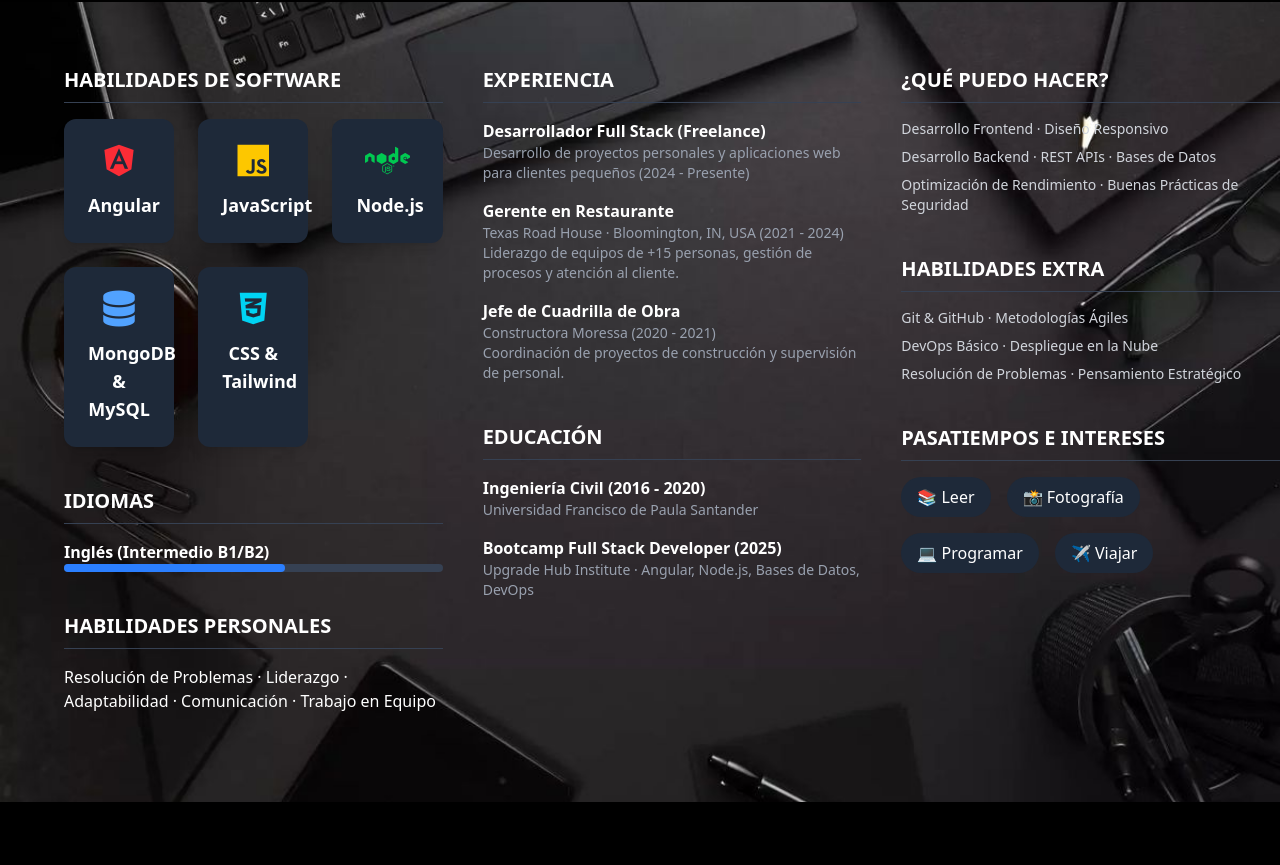
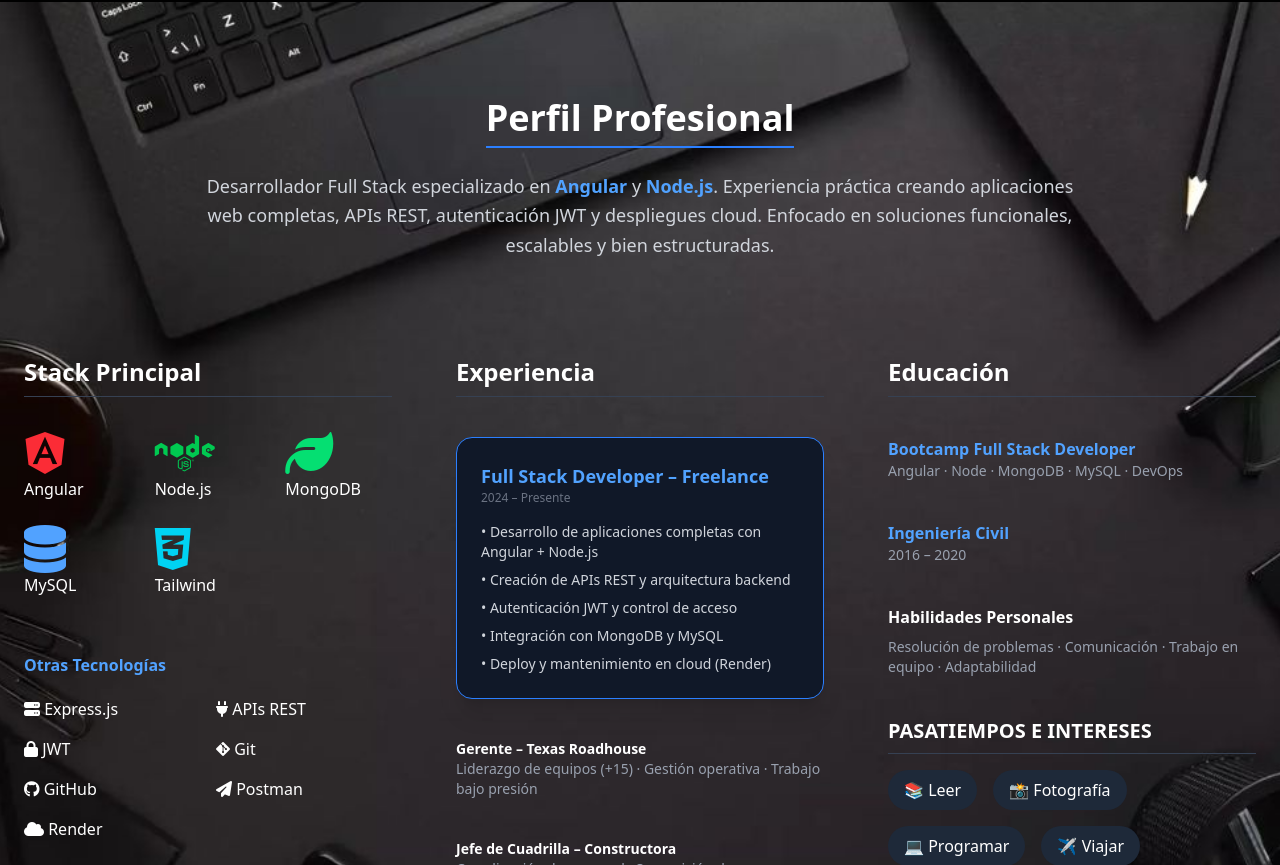
Before and after one commit to diiegodm/portafolio, an Angular app: page / in a window 1280 px wide. Shown: the part 1315-2180 px from the top of the page. Built offline with nearby package versions, Linux system fonts and the light colour scheme.

Commit message:
reajustes e too

```diff
--- a/src/app/components/resume/resume.component.html
+++ b/src/app/components/resume/resume.component.html
@@ -1,137 +1,179 @@
-<!-- ===================== RESUME ANIMADO ===================== -->
+<!-- ===================== RESUME PRO ===================== -->
 <section id="resume"
-  class="bg-black text-white py-16 px-8 relative min-h-screen bg-cover bg-center"
-  style="background-image: url('../../../assets/imagenes/fondo5.jpg');">
+  class="relative bg-black text-white py-24 px-6 overflow-hidden bg-cover bg-center"
+  style="background-image: url('/assets/imagenes/fondo5.jpg');">
 
-  <div class="max-w-7xl mx-auto grid grid-cols-1 md:grid-cols-3 gap-10">
+  <!-- overlay para legibilidad -->
+  <div class="absolute inset-0 "></div>
 
-    <!-- ===================== COLUMNA IZQUIERDA ===================== -->
-    <div class="space-y-10 opacity-0 transform translate-x-8 animate-fade-slide-left">
+  <div class="relative max-w-7xl mx-auto space-y-24 z-10">
 
-      <!-- Habilidades de Software -->
+    <!-- ================================================= -->
+    <!-- PERFIL PROFESIONAL -->
+    <!-- ================================================= -->
+    <div class=" animate-fade-up text-center max-w-4xl mx-auto">
+
+      <h2 class="text-4xl font-bold mb-6 border-b-2 border-blue-500 inline-block pb-2">
+        Perfil Profesional
+      </h2>
+
+      <p class="text-gray-300 text-lg leading-relaxed">
+        Desarrollador Full Stack especializado en
+        <span class="text-blue-400 font-semibold">Angular</span> y
+        <span class="text-blue-400 font-semibold">Node.js</span>.
+        Experiencia práctica creando aplicaciones web completas, APIs REST,
+        autenticación JWT y despliegues cloud. Enfocado en soluciones
+        funcionales, escalables y bien estructuradas.
+      </p>
+    </div>
+
+
+    <!-- ================================================= -->
+    <!-- GRID PRINCIPAL -->
+    <!-- ================================================= -->
+    <div class="grid grid-cols-1 lg:grid-cols-3 gap-16">
+
+      <!-- ================================================= -->
+      <!-- STACK TECNOLÓGICO -->
+      <!-- ================================================= -->
+      <div class="space-y-14  animate-fade-left">
+
+        <!-- STACK PRINCIPAL -->
         <div>
-        <h3 class="text-xl font-bold border-b border-gray-700 pb-2 mb-4">HABILIDADES DE SOFTWARE</h3>
+          <h3 class="text-2xl font-bold border-b border-gray-700 pb-2 mb-8">
+            Stack Principal
+          </h3>
+
           <div class="grid grid-cols-2 sm:grid-cols-3 gap-6">
 
-          <!-- Angular -->
-          <div class="bg-gray-800 p-6 rounded-xl shadow-lg hover:scale-105 transition-transform duration-300">
-            <div class="text-red-500 text-4xl mb-3 flex justify-center">
-              <i class="fab fa-angular"></i>
-            </div>
-            <h3 class="text-lg font-semibold text-center">Angular</h3>
+            <div class="main-skill">
+              <i class="fab fa-angular text-red-500 text-5xl"></i>
+              <p>Angular</p>
             </div>
 
-          <!-- JavaScript -->
-          <div class="bg-gray-800 p-6 rounded-xl shadow-lg hover:scale-105 transition-transform duration-300">
-            <div class="text-yellow-400 text-4xl mb-3 flex justify-center">
-              <i class="fab fa-js"></i>
-            </div>
-            <h3 class="text-lg font-semibold text-center">JavaScript</h3>
+            <div class="main-skill">
+              <i class="fab fa-node text-green-500 text-5xl"></i>
+              <p>Node.js</p>
             </div>
 
-          <!-- Node.js -->
-          <div class="bg-gray-800 p-6 rounded-xl shadow-lg hover:scale-105 transition-transform duration-300">
-            <div class="text-green-500 text-4xl mb-3 flex justify-center">
-              <i class="fab fa-node"></i>
-            </div>
-            <h3 class="text-lg font-semibold text-center">Node.js</h3>
+            <div class="main-skill">
+              <i class="fas fa-leaf text-green-400 text-5xl"></i>
+              <p>MongoDB</p>
             </div>
 
-          <!-- MongoDB / MySQL -->
-          <div class="bg-gray-800 p-6 rounded-xl shadow-lg hover:scale-105 transition-transform duration-300">
-            <div class="text-blue-400 text-4xl mb-3 flex justify-center">
-              <i class="fas fa-database"></i>
-            </div>
-            <h3 class="text-lg font-semibold text-center">MongoDB & MySQL</h3>
+            <div class="main-skill">
+              <i class="fas fa-database text-blue-400 text-5xl"></i>
+              <p>MySQL</p>
             </div>
 
-          <!-- Tailwind -->
-          <div class="bg-gray-800 p-6 rounded-xl shadow-lg hover:scale-105 transition-transform duration-300">
-            <div class="text-cyan-400 text-4xl mb-3 flex justify-center">
-              <i class="fab fa-css3-alt"></i>
+            <div class="main-skill">
+              <i class="fab fa-css3-alt text-cyan-400 text-5xl"></i>
+              <p>Tailwind</p>
             </div>
-            <h3 class="text-lg font-semibold text-center">CSS & Tailwind</h3>
-          </div>
+
           </div>
         </div>
 
-      <!-- Idiomas -->
+
+        <!-- OTRAS TECNOLOGÍAS -->
         <div>
-        <h3 class="text-xl font-bold border-b border-gray-700 pb-2 mb-4">IDIOMAS</h3>
-        <div class="space-y-4">
+          <h4 class="text-blue-400 font-semibold mb-5">
+            Otras Tecnologías
+          </h4>
+
+          <div class="grid grid-cols-2 gap-4">
+
+            <div class="sub-skill"><i class="fas fa-server"></i> Express.js</div>
+            <div class="sub-skill"><i class="fas fa-plug"></i> APIs REST</div>
+            <div class="sub-skill"><i class="fas fa-lock"></i> JWT</div>
+            <div class="sub-skill"><i class="fab fa-git-alt"></i> Git</div>
+            <div class="sub-skill"><i class="fab fa-github"></i> GitHub</div>
+            <div class="sub-skill"><i class="fas fa-paper-plane"></i> Postman</div>
+            <div class="sub-skill"><i class="fas fa-cloud"></i> Render</div>
+
+          </div>
+
+          <!-- IDIOMAS -->
            <div>
-            <p class="font-semibold">Inglés (Intermedio B1/B2)</p>
+          <h4 class="text-blue-400 font-semibold mb-5 mt-5">Idiomas</h4>
+
+          <p class="text-gray-400">Español (Nativo)</p>
+          <p class="text-gray-400">Inglés (B1/B2 – lectura técnica)</p>
           <div class="w-full bg-gray-700 rounded-full h-2">
               <div class="bg-blue-500 h-2 rounded-full w-7/12"></div>
             </div>
         </div>
-        </div>
-      </div>
 
-      <!-- Habilidades Personales -->
-      <div>
-        <h3 class="text-xl font-bold border-b border-gray-700 pb-2 mb-4">HABILIDADES PERSONALES</h3>
-        <p>Resolución de Problemas · Liderazgo · Adaptabilidad · Comunicación · Trabajo en Equipo</p>
         </div>
 
       </div>
 
-    <!-- ===================== COLUMNA CENTRAL ===================== -->
-    <div class="space-y-10 opacity-0 transform translate-x-8 animate-fade-slide-up delay-200">
 
-      <!-- Experiencia -->
-      <div>
-        <h3 class="text-xl font-bold border-b border-gray-700 pb-2 mb-4">EXPERIENCIA</h3>
-        <ul class="space-y-4">
-          <li>
-            <p class="font-semibold">Desarrollador Full Stack (Freelance)</p>
-            <p class="text-sm text-gray-400">Desarrollo de proyectos personales y aplicaciones web para clientes pequeños (2024 - Presente)</p>
-          </li>
-          <li>
-            <p class="font-semibold">Gerente en Restaurante</p>
-            <p class="text-sm text-gray-400">Texas Road House · Bloomington, IN, USA (2021 - 2024)<br>
-              Liderazgo de equipos de +15 personas, gestión de procesos y atención al cliente.</p>
-          </li>
-          <li>
-            <p class="font-semibold">Jefe de Cuadrilla de Obra</p>
-            <p class="text-sm text-gray-400">Constructora Moressa (2020 - 2021)<br>
-              Coordinación de proyectos de construcción y supervisión de personal.</p>
-          </li>
+      <!-- ================================================= -->
+      <!-- EXPERIENCIA -->
+      <!-- ================================================= -->
+      <div class="space-y-10  animate-fade-up delay-200">
+
+        <h3 class="text-2xl font-bold border-b border-gray-700 pb-2">
+          Experiencia
+        </h3>
+
+        <!-- EXPERIENCIA TECH DESTACADA -->
+        <div class="bg-gray-900 border border-blue-500 rounded-2xl p-6 shadow-xl">
+
+          <p class="text-blue-400 font-semibold text-lg">
+            Full Stack Developer – Freelance
+          </p>
+
+          <p class="text-xs text-gray-500 mb-4">2024 – Presente</p>
+
+          <ul class="text-sm text-gray-300 space-y-2">
+            <li>• Desarrollo de aplicaciones completas con Angular + Node.js</li>
+            <li>• Creación de APIs REST y arquitectura backend</li>
+            <li>• Autenticación JWT y control de acceso</li>
+            <li>• Integración con MongoDB y MySQL</li>
+            <li>• Deploy y mantenimiento en cloud (Render)</li>
           </ul>
         </div>
 
-      <!-- Educación -->
-      <div>
-        <h3 class="text-xl font-bold border-b border-gray-700 pb-2 mb-4">EDUCACIÓN</h3>
-        <p class="font-semibold">Ingeniería Civil (2016 - 2020)</p>
-        <p class="text-sm text-gray-400">Universidad Francisco de Paula Santander</p>
-        <p class="font-semibold mt-4">Bootcamp Full Stack Developer (2025)</p>
-        <p class="text-sm text-gray-400">Upgrade Hub Institute · Angular, Node.js, Bases de Datos, DevOps</p>
+        <!-- EXPERIENCIA SECUNDARIA -->
+        <div class="text-gray-400 text-sm">
+          <p class="text-white font-semibold">Gerente – Texas Roadhouse</p>
+          Liderazgo de equipos (+15) · Gestión operativa · Trabajo bajo presión
+        </div>
+
+        <div class="text-gray-400 text-sm">
+          <p class="text-white font-semibold">Jefe de Cuadrilla – Constructora</p>
+          Coordinación de personal · Supervisión de procesos
         </div>
 
       </div>
 
-    <!-- ===================== COLUMNA DERECHA ===================== -->
-    <div class="space-y-10 opacity-0 transform translate-x-8 animate-fade-slide-right delay-400">
 
-      <!-- Qué puedo hacer -->
+      <!-- ================================================= -->
+      <!-- EDUCACIÓN + SOFT -->
+      <!-- ================================================= -->
+      <div class="space-y-10  animate-fade-right delay-400">
+
+        <h3 class="text-2xl font-bold border-b border-gray-700 pb-2">
+          Educación
+        </h3>
+
         <div>
-        <h3 class="text-xl font-bold border-b border-gray-700 pb-2 mb-4">¿QUÉ PUEDO HACER?</h3>
-        <ul class="space-y-2 text-sm text-gray-300">
-          <li>Desarrollo Frontend · Diseño Responsivo</li>
-          <li>Desarrollo Backend · REST APIs · Bases de Datos</li>
-          <li>Optimización de Rendimiento · Buenas Prácticas de Seguridad</li>
-        </ul>
+          <p class="text-blue-400 font-semibold">Bootcamp Full Stack Developer</p>
+          <p class="text-gray-400 text-sm">Angular · Node · MongoDB · MySQL · DevOps</p>
         </div>
 
-      <!-- Habilidades Extra -->
         <div>
-        <h3 class="text-xl font-bold border-b border-gray-700 pb-2 mb-4">HABILIDADES EXTRA</h3>
-        <ul class="space-y-2 text-sm text-gray-300">
-          <li>Git & GitHub · Metodologías Ágiles</li>
-          <li>DevOps Básico · Despliegue en la Nube</li>
-          <li>Resolución de Problemas · Pensamiento Estratégico</li>
-        </ul>
+          <p class="text-blue-400 font-semibold">Ingeniería Civil</p>
+          <p class="text-gray-400 text-sm">2016 – 2020</p>
+        </div>
+
+        <div>
+          <h4 class="font-semibold mb-2">Habilidades Personales</h4>
+          <p class="text-gray-400 text-sm">
+            Resolución de problemas · Comunicación · Trabajo en equipo · Adaptabilidad
+          </p>
         </div>
 
         <!-- Hobbies -->
@@ -145,32 +187,47 @@
         </div>
       </div>
 
+
       </div>
 
     </div>
+  </div>
 </section>
 
-<!-- ===================== ESTILOS ANIMACIONES ===================== -->
+
+
+<!-- ===================== ESTILOS + ANIMACIONES ===================== -->
 <style>
-@keyframes fadeSlideLeft {
-  0% { opacity: 0; transform: translateX(-2rem); }
-  100% { opacity: 1; transform: translateX(0); }
+.main-skill{
+  @apply bg-gray-900 rounded-2xl p-8 flex flex-col items-center justify-center
+  font-semibold shadow-lg border border-gray-800
+  hover:-translate-y-2 hover:shadow-2xl transition-all duration-300 gap-3;
 }
 
-@keyframes fadeSlideRight {
-  0% { opacity: 0; transform: translateX(2rem); }
-  100% { opacity: 1; transform: translateX(0); }
+.sub-skill{
+  @apply bg-gray-800 rounded-lg p-3 flex items-center gap-2 text-sm
+  hover:bg-gray-700 transition;
 }
 
-@keyframes fadeSlideUp {
-  0% { opacity: 0; transform: translateY(2rem); }
-  100% { opacity: 1; transform: translateY(0); }
+@keyframes fadeUp{
+  from{opacity:0;transform:translateY(40px)}
+  to{opacity:1;transform:translateY(0)}
 }
 
-.animate-fade-slide-left { animation: fadeSlideLeft 0.8s forwards; }
-.animate-fade-slide-right { animation: fadeSlideRight 0.8s forwards; }
-.animate-fade-slide-up { animation: fadeSlideUp 0.8s forwards; }
+@keyframes fadeLeft{
+  from{opacity:0;transform:translateX(-40px)}
+  to{opacity:1;transform:translateX(0)}
+}
 
-.delay-200 { animation-delay: 0.2s; }
-.delay-400 { animation-delay: 0.4s; }
+@keyframes fadeRight{
+  from{opacity:0;transform:translateX(40px)}
+  to{opacity:1;transform:translateX(0)}
+}
+
+.animate-fade-up{animation:fadeUp .9s forwards}
+.animate-fade-left{animation:fadeLeft .9s forwards}
+.animate-fade-right{animation:fadeRight .9s forwards}
+
+.delay-200{animation-delay:.2s}
+.delay-400{animation-delay:.4s}
 </style>
```
Also changed, not shown: 14 other files (tests, documents, lock files or other folders). Lines whose indentation alone changed are shown as unchanged.
